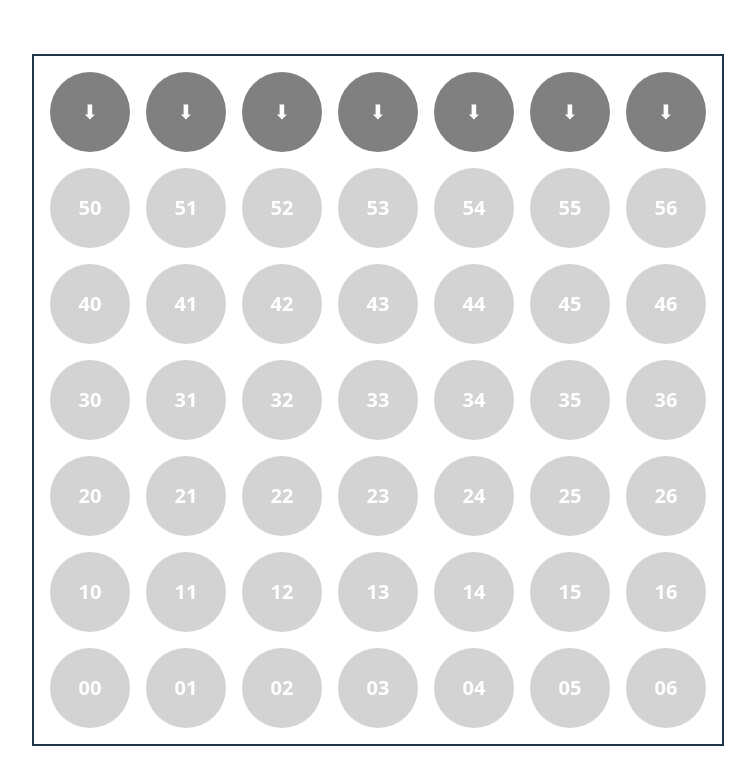
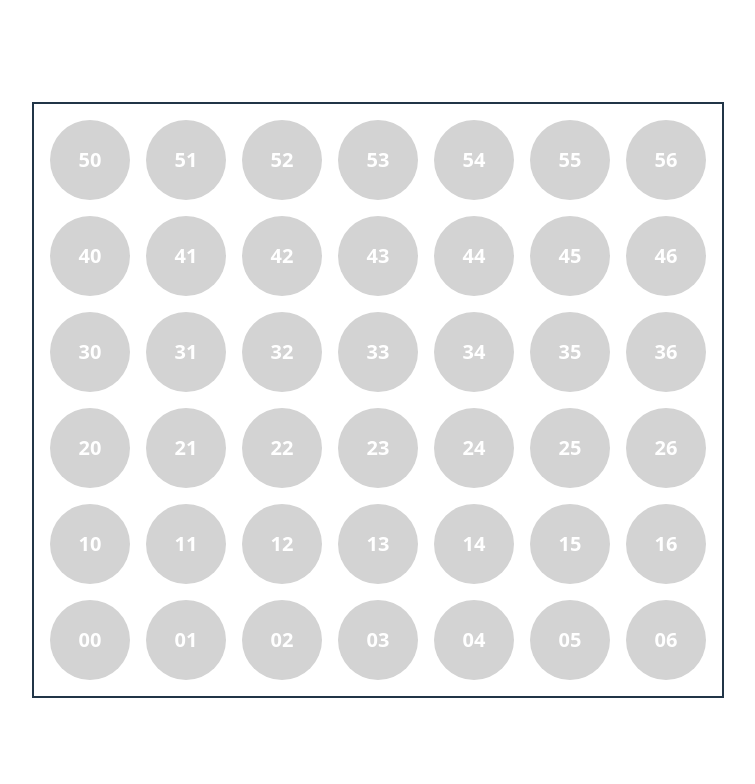
Before and after one commit to rmescandon/connect-4, a React (Vite) app: page / in a window 1280 px wide. Shown: the top 784 px of the page, without its empty margins (262-1017 px from the left). Built offline with nearby package versions, Linux system fonts and the light colour scheme.

Commit message:
chore: completed game

```diff
--- a/src/App.tsx
+++ b/src/App.tsx
@@ -1,19 +1,48 @@
 import './App.css'
-import { Grid, Box } from '@mui/material'
-import { Column } from './components/Column';
+import { Grid } from '@mui/material'
+import { Circle, type Status } from './components/Circle';
 import { useState } from 'react';
-
-
-const COLUMNS = 7;
+import { ROWS, COLUMNS } from './logic/constants';
+import { checkWinner } from './logic/logic';
+import { GameSnackbar } from './components/Snackbar';
 
 
 export const App = () => {
   const [turn, setTurn] = useState<1 | 2>(1); // 1 = red, 2 = blue
-  const changeTurn = () => {
+  const [winner, setWinner] = useState<Status>(0); // 0 = no winner, 1 = red, 2 = blue
+  const [board, setBoard] = useState<Array<Array<Status>>>(Array.from({ length: COLUMNS }, () => Array(ROWS).fill(0 as Status))); // 0 = empty, 1 = red, 2 = blue
+
+  const handleClick = (colIdx: number) => {
+    if (winner !== 0) {
+      return;
+    }
+    const newBoard = [...board];
+    for (let i = ROWS - 1; i >= 0; i--) {
+      if (newBoard[colIdx][i] === 0) {
+        newBoard[colIdx][i] = turn;
+        break;
+      }
+    }
+    console.log("Clicked column", colIdx, "turn", turn, "newBoard", newBoard);
+    setBoard(newBoard);
+    if (checkWinner(newBoard, turn)) {
+      setWinner(turn);
+    }
     setTurn(turn === 1 ? 2 : 1);
   }
+
   return (
     <div className="App">
+
+      <GameSnackbar
+        resetHandler={() => {
+          setWinner(0);
+          setBoard(Array.from({ length: COLUMNS }, () => Array(ROWS).fill(0 as Status)));
+          setTurn(1);
+        }}
+        winner={winner}
+      />
+
       <Grid
         container
         spacing={2}
@@ -22,7 +51,31 @@ export const App = () => {
         sx={{ border: 2, padding: 2, width: 'auto' }}
       >
         {Array.from({ length: COLUMNS }).map((_, colIdx) => {
-          return (<Column id={colIdx} turn={turn} changeTurnCallback={changeTurn} />)
+
+          return (
+            <Grid
+              container
+              direction="column"
+              key={colIdx}
+              spacing={2}
+              onClick={() => handleClick(colIdx)}
+            >
+              {Array.from({ length: ROWS }).map((_, rowIdx) => {
+
+                const displayRowIdx = ROWS - 1 - rowIdx; // Reverse the index to start from the bottom
+                return (
+                  <Circle
+                    id={[colIdx, rowIdx]} // Row and column index
+                    color={board[colIdx][rowIdx] as Status} // Color of the circle
+                  >
+                    {`${displayRowIdx}${colIdx}`}
+                  </Circle>
+                )
+
+              })}
+            </Grid>
+          )
+
         })}
       </Grid>
     </div>
--- a/src/components/Column.tsx
+++ /dev/null
@@ -1,69 +0,0 @@
-import { Circle } from "./Circle";
-import type { Status } from "./Circle";
-import { Grid, Box } from "@mui/material";
-import { useState } from "react";
-
-const ROWS = 6;
-
-type Props = {
-    id: number;
-    turn: 1 | 2;
-    changeTurnCallback: () => void;
-}
-
-export const Column = ({ id, turn, changeTurnCallback }: Props) => {
-    const [cells, setCells] = useState<Status[]>(Array(ROWS).fill(0 as Status)); // Start from the bottom (0 position
-
-    const handleClick = () => {
-        const newCells = [...cells];
-        for (let i = 0; i < ROWS; i++) {
-            if (newCells[i] === 0) {
-                newCells[i] = turn;
-                break;
-            }
-        }
-        console.log("Clicked column", id, "turn", turn, "newCells", newCells);
-        setCells(newCells);
-        changeTurnCallback(); // Change turn after placing a piece
-    }
-
-    return (
-        <Grid
-            container
-            direction="column"
-            key={id}
-            spacing={2}
-            onClick={handleClick}
-        >
-            <Box
-                sx={{
-                    width: 80,
-                    height: 80,
-                    borderRadius: '50%',
-                    bgcolor: 'gray',
-                    display: 'flex',
-                    alignItems: 'center',
-                    justifyContent: 'center',
-                    color: 'white',
-                    fontWeight: 'bold',
-                    fontSize: 80 / 4
-                }}
-            >
-                ⬇︎
-            </Box>
-
-            {[...cells].reverse().map((cell, idx) => {
-                const cellIdx = ROWS - 1 - idx; // Reverse the index to start from the bottom
-                return (
-                    <Circle
-                        id={[cellIdx, id]} // Row and column index
-                        color={cell}
-                    >
-                        {`${cellIdx}${id}`}
-                    </Circle>
-                )
-            })}
-        </Grid>
-
-    );
-}
--- /dev/null
+++ b/src/components/Snackbar.tsx
@@ -0,0 +1,35 @@
+import { Snackbar, Alert } from '@mui/material';
+import type { SnackbarCloseReason } from '@mui/material/Snackbar';
+
+type Props = {
+    resetHandler: () => void;
+    winner: 0 | 1 | 2;
+}
+
+
+export const GameSnackbar = ({ resetHandler, winner }: Props) => {
+  const handleClose = (
+    event?: React.SyntheticEvent | Event,
+    reason?: SnackbarCloseReason,
+  ) => {
+    if (reason === 'clickaway') {
+      return;
+    }
+
+    resetHandler(); // Call the reset handler to reset the game state
+  };
+
+    return (
+        <Snackbar open={!!winner} anchorOrigin={{ vertical: 'top', horizontal: 'center' }}>
+            <Alert
+                onClose={handleClose}
+                severity="success"
+                variant='filled'
+                sx={{ width: '100%' }}
+            >
+                {`Player ${(winner === 1 ? "Red" : "Blue")} wins!`}
+            </Alert>
+        </Snackbar>
+
+    )
+}
--- /dev/null
+++ b/src/logic/constants.tsx
@@ -0,0 +1,2 @@
+export const ROWS = 6;
+export const COLUMNS = 7;
--- /dev/null
+++ b/src/logic/logic.tsx
@@ -0,0 +1,60 @@
+import { ROWS, COLUMNS } from "./constants";
+import type { Status } from "../components/Circle";
+
+export const checkWinner = (board: Array<Array<Status>>, player: Status) => {
+  // Check horizontal
+  for (let row = 0; row < ROWS; row++) {
+    for (let col = 0; col < COLUMNS - 3; col++) {
+      if (
+        board[col][row] === player &&
+        board[col + 1][row] === player &&
+        board[col + 2][row] === player &&
+        board[col + 3][row] === player
+      ) {
+        return true;
+      }
+    }
+  }
+
+  // Check vertical
+  for (let col = 0; col < COLUMNS; col++) {
+    for (let row = 0; row < ROWS - 3; row++) {
+      if (
+        board[col][row] === player &&
+        board[col][row + 1] === player &&
+        board[col][row + 2] === player &&
+        board[col][row + 3] === player
+      ) {
+        return true;
+      }
+    }
+  }
+
+  // Check diagonal (bottom-left to top-right)
+  for (let col = 0; col < COLUMNS - 3; col++) {
+    for (let row = 3; row < ROWS; row++) {
+      if (
+        board[col][row] === player &&
+        board[col + 1][row - 1] === player &&
+        board[col + 2][row - 2] === player &&
+        board[col + 3][row - 3] === player
+      ) {
+        return true;
+      }
+    }
+  }
+  // Check diagonal (top-left to bottom-right)
+  for (let col = 0; col < COLUMNS - 3; col++) {
+    for (let row = 0; row < ROWS - 3; row++) {
+      if (
+        board[col][row] === player &&
+        board[col + 1][row + 1] === player &&
+        board[col + 2][row + 2] === player &&
+        board[col + 3][row + 3] === player
+      ) {
+        return true;
+      }
+    }
+  }
+  return false;
+}
```
